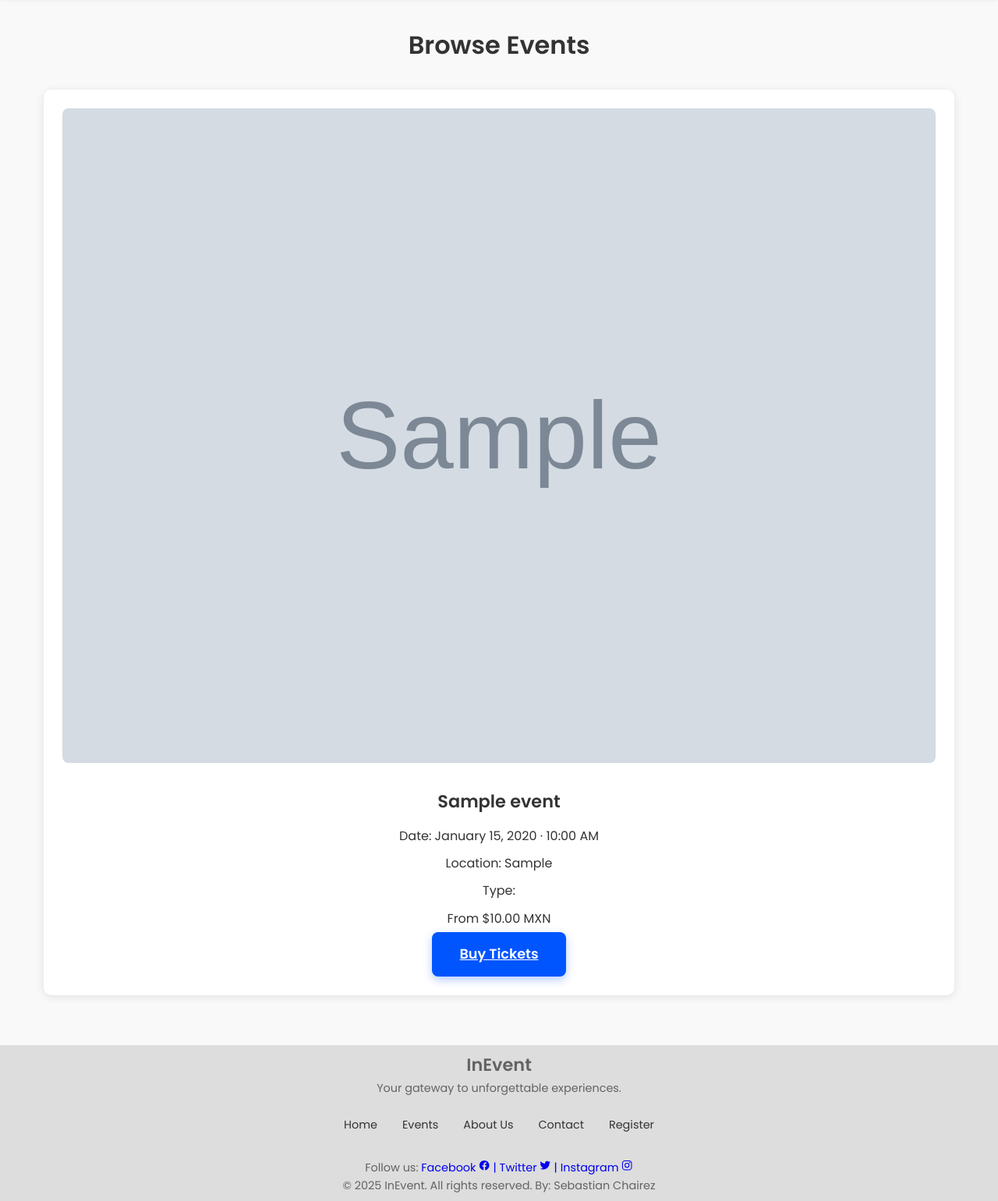
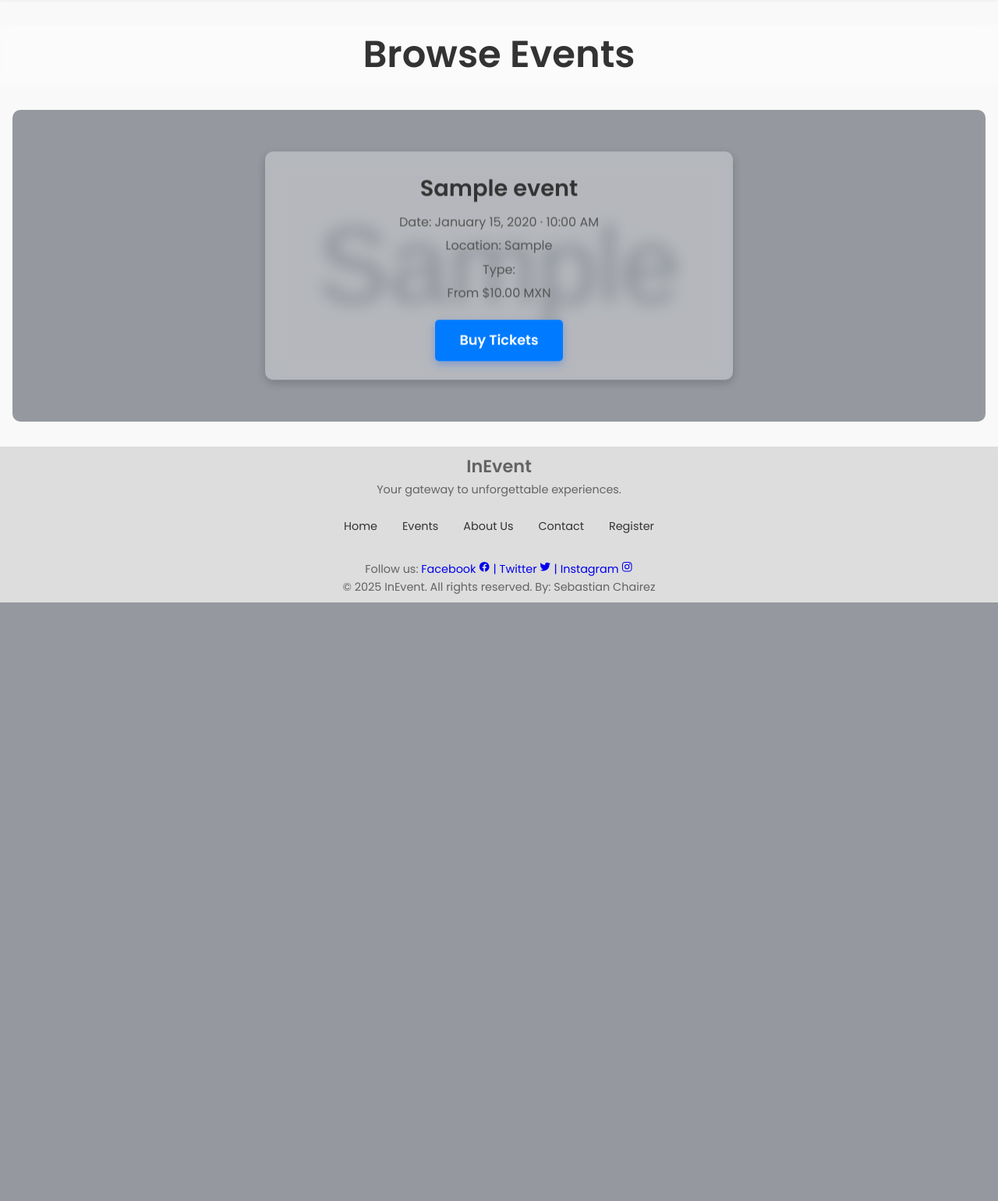
Before and after one commit to Sebaxg86/InEvent-web, a PHP site: page /InEvent-web/events.php in a window 1280 px wide. Shown: the part 180-1721 px from the top of the page at 78% size. After the commit the page ends 953 px from the top, so only its background shows below. Run offline with PHP 8.4, Linux system fonts and the light colour scheme; tables that the repository leaves empty hold one stand-in row (values such as "Sample post"); grey boxes marked "Sample" are stand-in pictures.

Commit message:
events list uPDATED

```diff
--- a/includes/events_list_public.php
+++ b/includes/events_list_public.php
@@ -1,4 +1,4 @@
-<section class="welcome-message">
+<section class="browse-message">
     <h2>Browse Events</h2>
 </section>
 
@@ -20,15 +20,19 @@
                 ]);
                 $btnText = $usesSeats ? 'View Seats' : 'Buy Tickets';
             ?>
+
             <div class="event-card">
-                <img src="<?php echo $event['img']; ?>" alt="<?php echo $event['title']; ?>" style="width:100%; height:auto;">
-                <h3><?php echo $event['title']; ?></h3>
-                <p>Date: <?php echo date('F j, Y · g:i A', strtotime($event['event_date'])); ?></p>
-                <p>Location: <?php echo $event['venue']; ?></p>
-                <p>Type: <?php echo $event['type']; ?></p>
-                <p>From $<?php echo number_format($event['price'], 2); ?> MXN</p>
-                <a href="events_seats.php?id=<?php echo $event['id']; ?>" class="btn btn-primary"><?php echo $btnText; ?></a>
+                <img src="<?php echo $event['img']; ?>" alt="<?php echo $event['title']; ?>">
+                <div class="event-info">
+                    <h3><?php echo $event['title']; ?></h3>
+                    <p>Date: <?php echo date('F j, Y · g:i A', strtotime($event['event_date'])); ?></p>
+                    <p>Location: <?php echo $event['venue']; ?></p>
+                    <p>Type: <?php echo $event['type']; ?></p>
+                    <p>From $<?php echo number_format($event['price'], 2); ?> MXN</p>
+                    <a href="events_seats.php?id=<?php echo $event['id']; ?>" class="btn"><?php echo $btnText; ?></a>
+                </div>
             </div>
+
         <?php endwhile; ?>
     </div>
 </section>
--- a/public/css/events.css
+++ b/public/css/events.css
@@ -2,66 +2,105 @@
     text-align: center;
     font-size: 2rem;
     margin-top: 2rem;
+    position: sticky;
+    top:130px;
+    z-index: 10;
+    background: rgba(255, 255, 255, 0.3);
+    backdrop-filter: blur(10px);
 }
 
 .events-grid {
     display: grid;
-    grid-template-columns: repeat(auto-fit, minmax(280px, 1fr));
+    grid-template-rows: auto; /* Cada evento ocupa un renglón */
     gap: 2rem;
-    max-width: 1200px;
-    margin: 2rem auto 4rem;
+    margin: 2rem auto;
     padding: 0 1rem;
   }
 
   .event-card {
-    background: white;
-    padding: 1.5rem;
+    position: relative;
+    width: 100%;
+    height: 400px; /* Altura fija para las tarjetas */
+    overflow: hidden;
     border-radius: 10px;
-    box-shadow: 0 2px 12px rgba(0,0,0,0.1);
-    display: flex;
-    flex-direction: column;
-    align-items: center;
-    text-align: center;
-    height: 100%;
-    transition: transform 0.3s ease;
+    border-radius: 10px;
+    transition: transform 0.3s ease, box-shadow 0.3s ease;
   }
 
+  /* Hover en la tarjeta */
 .event-card:hover {
-    transform: translateY(-8px);
+    transform: translateY(-10px); /* Eleva la tarjeta */
+    box-shadow: 0 8px 16px rgba(0, 0, 0, 0.3); /* Sombra más intensa */
 }
 
+  /* Imagen del evento */
 .event-card img {
     width: 100%;
-    height: 200px;
-    object-fit: cover;
-    border-radius: 8px;
-    margin-bottom: 1rem;
+    height: 100%;
+    object-fit: cover; /* Asegura que la imagen cubra todo el espacio */
+    filter: brightness(70%); /* Oscurece ligeramente la imagen */
+    transition: transform 0.3s ease, filter 0.3s ease;
 }
 
-  .event-card h3 {
-    font-size: 1.4rem;
-    margin: 1rem 0 0.5rem;
+/* Hover en la imagen */
+.event-card:hover img {
+    transform: scale(1.1); /* Zoom en la imagen */
+    filter: brightness(50%); /* Oscurece más la imagen */
 }
 
-  .event-card p {
+/* Panel de información */
+.event-card .event-info {
+    position: absolute;
+    top: 50%; /* Centra el panel verticalmente */
+    left: 50%; /* Centra el panel horizontalmente */
+    transform: translate(-50%, -50%); /* Ajusta el centro exacto */
+    background: rgba(255, 255, 255, 0.3); /* Fondo blanco con transparencia */
+    backdrop-filter: blur(10px); /* Efecto de desenfoque */
+    padding: 1.5rem 2rem;
+    border-radius: 10px;
+    text-align: center;
+    box-shadow: 0 4px 12px rgba(0, 0, 0, 0.2); /* Sombra para resaltar el panel */
+    max-width: 600px;
+    width: 90%;
+    transition: transform 0.3s ease, background-color 0.3s ease;
+}
+
+/* Hover en el panel */
+.event-card:hover .event-info {
+    transform: translate(-50%, -50%) scale(1.05); /* Amplía ligeramente el panel */
+    background: rgba(255, 255, 255, 0.85); /* Aumenta la opacidad del fondo */
+}
+
+/* Título del evento */
+.event-card .event-info h3 {
+    font-size: 1.8rem;
+    margin-bottom: 0.5rem;
+    color: #333;
+}
+
+/* Información del evento */
+.event-card .event-info p {
     margin: 0.3rem 0;
     font-size: 1rem;
+    color: #555;
 }
 
-  .event-card button {
-    margin-top: auto;
-    background-color: #0044ff;
+/* Botón */
+.event-card .event-info a {
+    display: inline-block;
+    margin-top: 1rem;
+    background-color: #007bff;
     color: white;
-    border: none;
     padding: 0.8rem 2rem;
-    border-radius: 6px;
-    cursor: pointer;
+    border-radius: 5px;
+    text-decoration: none;
     font-weight: bold;
-    transition: background-color 0.3s ease;
+    transition: background-color 0.3s ease, transform 0.2s ease;
 }
 
-  .event-card button:hover {
-    background-color: #0033cc;
+.event-card .event-info a:hover {
+    background-color: #0056b3;
+    transform: scale(1.1); /* Amplía ligeramente el botón */
 }
 
   .content-container{
@@ -102,3 +141,9 @@
   background-color: var(--hover-color-danger);
   transform: scale(1.05);
 }
+
+.events-container{
+  width: 100%; /* Asegura que ocupe todo el ancho */
+    padding: 0; /* Elimina cualquier padding interno */
+    margin: 0; /* Elimina márgenes externos */
+}
```
Lines whose indentation alone changed are shown as unchanged.
